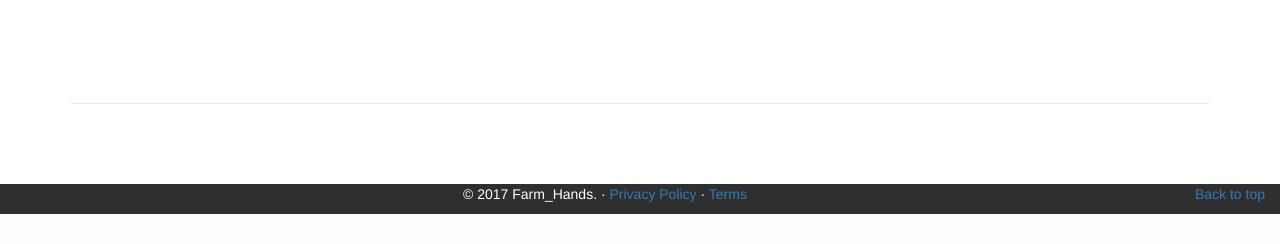
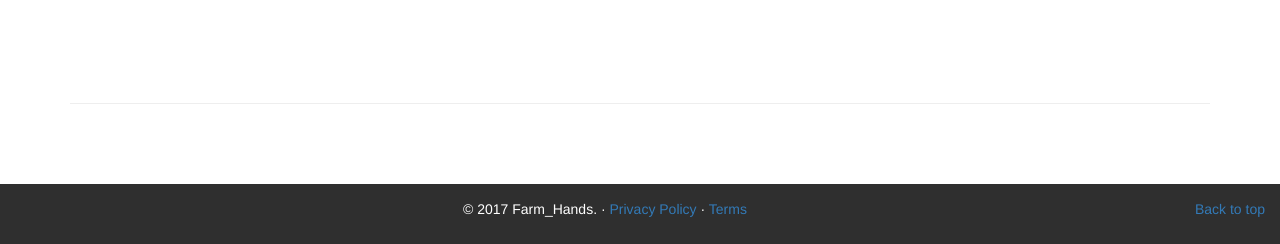
Before and after one commit to kalpanibhagya/FarmHands, a CodeIgniter app: page /FarmHands/ in a window 1280 px wide. Shown: the part 2225-2469 px from the top of the page. Before the commit the page ends 2439 px from the top, so only its background shows below. Run offline with CodeIgniter, Linux system fonts and the light colour scheme; some libraries are stand-ins or nearby versions.

Commit message:
Add footer style

```diff
--- a/application/views/Main_view.php
+++ b/application/views/Main_view.php
@@ -28,6 +28,12 @@
             top: 0;
             left: 0;
             z-index: -1;
+        }
+
+        footer {
+            background-color: #555;
+            color: white;
+            padding: 15px;
         }
     </style>
 
--- a/application/views/welcome_message.php
+++ b/application/views/welcome_message.php
@@ -44,6 +44,12 @@
             font-weight: 300;
             line-height: 1;
             letter-spacing: -1px;
+        }
+
+        footer {
+            background-color: #555;
+            color: white;
+            padding: 15px;
         }
 
 
```
